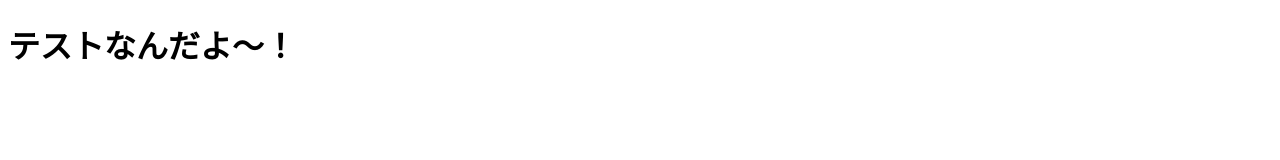
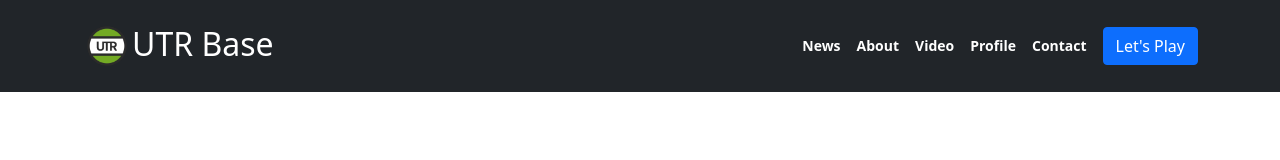
Before and after one commit to utr411/-, a plain HTML site: page index.html in a window 1280 px wide. Drawn offline with nearby package versions, Linux system fonts and the light colour scheme.

Commit message:
ヘッダー追加

```diff
--- a/index.html
+++ b/index.html
@@ -1,12 +1,71 @@
 <!DOCTYPE html>
-<html lang="ja">
+<html lang="jp">
   <head>
-    <meta charset="UTF-8" />
+    <meta charset="utf-8" />
     <meta http-equiv="X-UA-Compatible" content="IE=edge" />
     <meta name="viewport" content="width=device-width, initial-scale=1.0" />
-    <title>UTR Base</title>
+    <link
+      href="https://cdn.jsdelivr.net/npm/bootstrap@5.0.2/dist/css/bootstrap.min.css"
+      rel="stylesheet"
+      integrity="sha384-EVSTQN3/azprG1Anm3QDgpJLIm9Nao0Yz1ztcQTwFspd3yD65VohhpuuCOmLASjC"
+      crossorigin="anonymous"
+    />
+    <title>UTR Base | Home</title>
+    <link rel="stylesheet" href="style.css" />
   </head>
   <body>
-    <h1>テストなんだよ〜！</h1>
+    <!-- navbar section-->
+    <nav class="navbar navbar-expand-lg navbar-light bg-dark py-3">
+      <div class="container">
+        <img
+            src="/img/test5.png"
+            alt=""
+            width="50"
+            height="50"
+            class="d-inline-block align-text-top ml-3"
+          />
+        <a class="navbar-brand mr-3" href="#"
+          >
+          <h2 class="text-white pt-1">UTR Base</h2>
+        </a>
+        <button
+          class="navbar-toggler"
+          type="button"
+          data-bs-toggle="collapse"
+          data-bs-target="#navbarNav"
+          aria-controls="navbarNav"
+          aria-expanded="false"
+          aria-label="Toggle navigation"
+        >
+          <span class="navbar-toggler-icon"></span>
+        </button>
+        <div class="collapse navbar-collapse" id="navbarNav">
+          <ul class="navbar-nav ms-auto">
+            <li class="nav-item">
+              <a class="nav-link" href="#">News</a>
+            </li>
+            <li class="nav-item">
+              <a class="nav-link" href="#">About</a>
+            </li>
+            <li class="nav-item">
+              <a class="nav-link" href="#">Video</a>
+            </li>
+            <li class="nav-item">
+              <a class="nav-link" href="#">Profile</a>
+            </li>
+            <li class="nav-item">
+              <a class="nav-link" href="#">Contact</a>
+            </li>
+            <button class="btn btn-primary ms-2">Let's Play</button>
+          </ul>
+        </div>
+      </div>
+    </nav>
+
+    <script
+      src="https://cdn.jsdelivr.net/npm/bootstrap@5.0.2/dist/js/bootstrap.bundle.min.js"
+      integrity="sha384-MrcW6ZMFYlzcLA8Nl+NtUVF0sA7MsXsP1UyJoMp4YLEuNSfAP+JcXn/tWtIaxVXM"
+      crossorigin="anonymous"
+    ></script>
   </body>
 </html>
--- /dev/null
+++ b/style.css
@@ -0,0 +1,13 @@
+@import url("https://fonts.googleapis.com/css2?family=Sora:wght@400;700&display=swap");
+
+:root {
+  --primary: #0d6efd;
+  --dark: #21252f;
+  --body: #888;
+}
+
+.navbar .nav-link {
+  color: #fff !important;
+  font-size: 14px;
+  font-weight: 700;
+}
```
Also changed, not shown: img/logo.png (added), img/logo.svg (added), img/logo2.png (added), img/logo3.png (added), img/logo4.png (added), img/test5.png (added).
